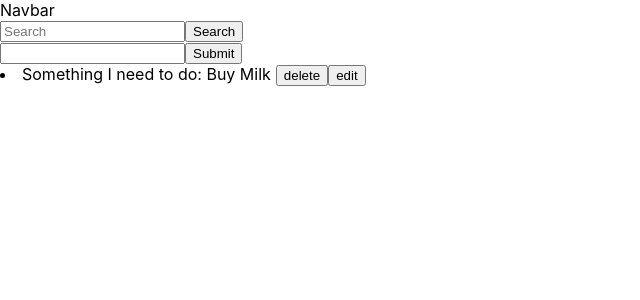
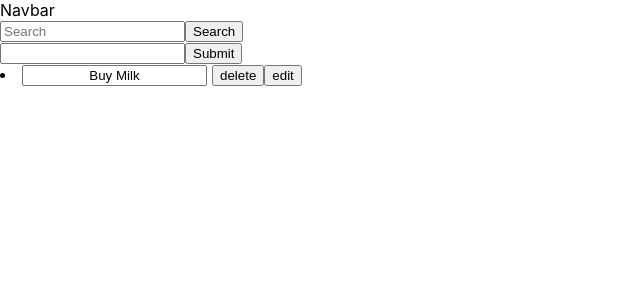
Before and after one commit to hamster-immersives/react-simple-todo, a React (Create React App) app: page / in a window 1280 px wide. Both pictures are taken after a click on the button "edit". Shown: the top 300 px of the page, without its empty margins (0-640 px from the left). Built offline with nearby package versions, Linux system fonts and the light colour scheme; the HTML template or start-up script is replaced by a standard one.

Commit message:
add edit v1

```diff
--- a/src/App.js
+++ b/src/App.js
@@ -14,7 +14,8 @@ class App extends Component {
         completed: false,
         id: uuidv4()
       }
-    ]
+    ],
+    toggle: false
   }
 
   handleSubmit = (task) => {
@@ -29,6 +30,24 @@ class App extends Component {
       todo: currentItem
     })
   }
+
+  handleDelete = (id) => {
+    let updated = Object.assign([], this.state.todo);
+
+    let updatedList = updated.filter((task) =>
+      task.id !== id
+    );
+    this.setState({
+      todo: updatedList
+    })
+  }
+
+  handleToggle = () => {
+    this.setState({
+      toggle: !this.state.toggle
+    })
+  }
+
   render() {
     return (
       <div>
@@ -43,6 +62,10 @@ class App extends Component {
               <TaskView
                 key={element.id}
                 task={element.task}
+                id={element.id}
+                handleDelete={this.handleDelete}
+                handleToggle={this.handleToggle}
+                toggle={this.state.toggle}
                 />
             )
           })
--- a/src/components/view/TaskView.js
+++ b/src/components/view/TaskView.js
@@ -1,21 +1,46 @@
 import React, { Component } from 'react';
 
-const TaskView = (props) => {
+class TaskView extends Component {
+
+    handleDelete = (id) => {
+        this.props.handleDelete(id)
+    }
+
+    handleEdit = (id) => {
+
+        this.props.handleToggle(id)
+
+    }
+
+
+    render(){
         return (
             <li className="list-group-item">
-            Something I need to do: {props.task}
+                  { this.props.toggle ? <input
+                    type="text"
+                    value={this.props.task}
+                    style={{textAlign: 'center'}}
+                    onChange={this.handleEdit.bind(this, this.props.id)}
+                    />  : `Something I need to do: ${this.props.task}` }
                 <input
                     type="button"
                     className="float-right btn btn-danger btn-sm"
                     value="delete"
-                style={{textAlign: 'center', marginLeft: 5}} />
+                    style={{textAlign: 'center', marginLeft: 5}}
+                    onClick={this.handleDelete.bind(this, this.props.id)}
+                    />
                 <input
                     type="button"
                     className="float-right btn btn-info btn-sm"
                     value="edit"
-                style={{textAlign: 'center'}} />
+                    style={{textAlign: 'center'}}
+                    onClick={this.handleEdit.bind(this, this.props.id)}
+                    />
+
+
             </li>
         )
     }
+}
 
 export default TaskView;
```
Lines whose indentation alone changed are shown as unchanged.
